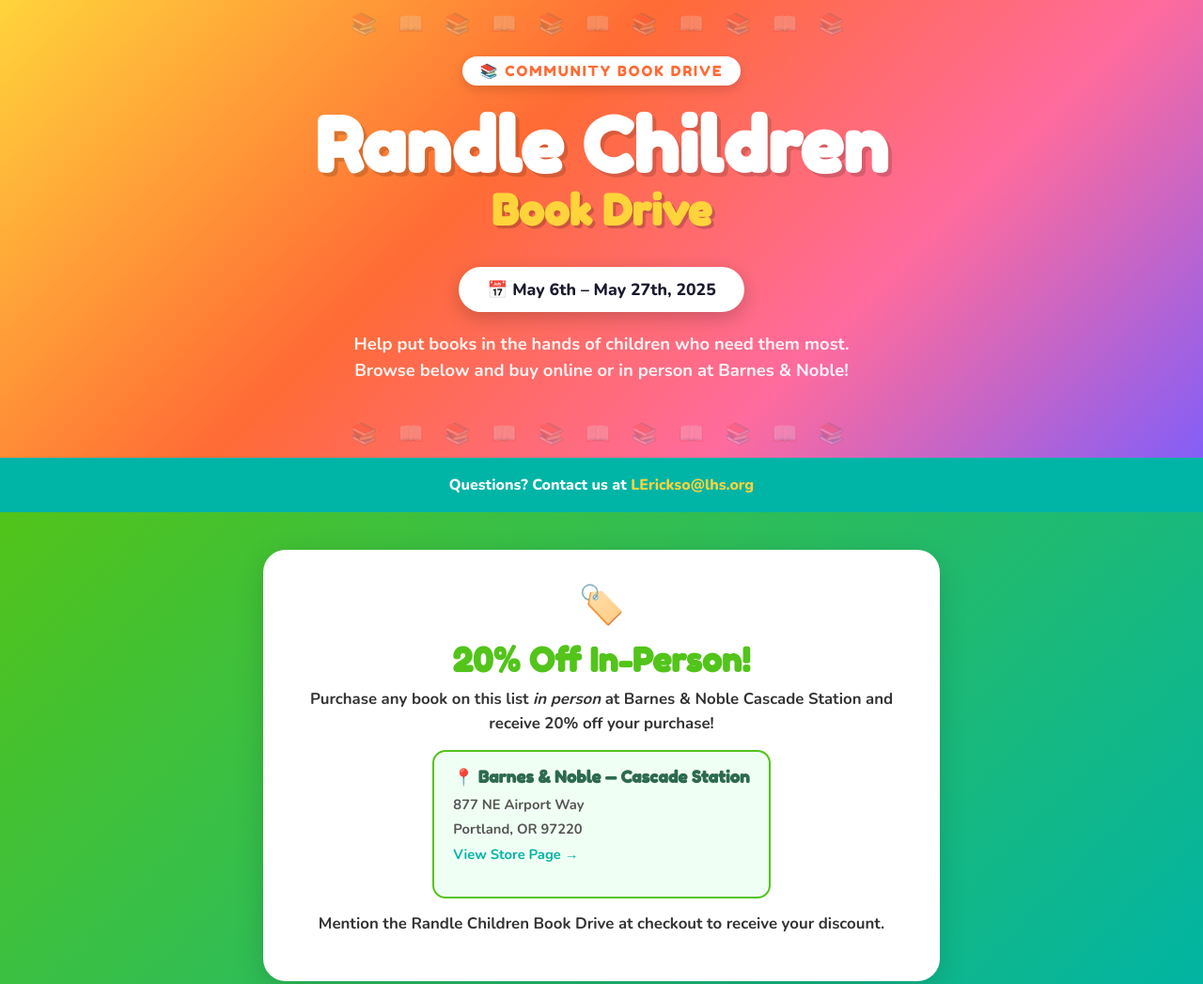
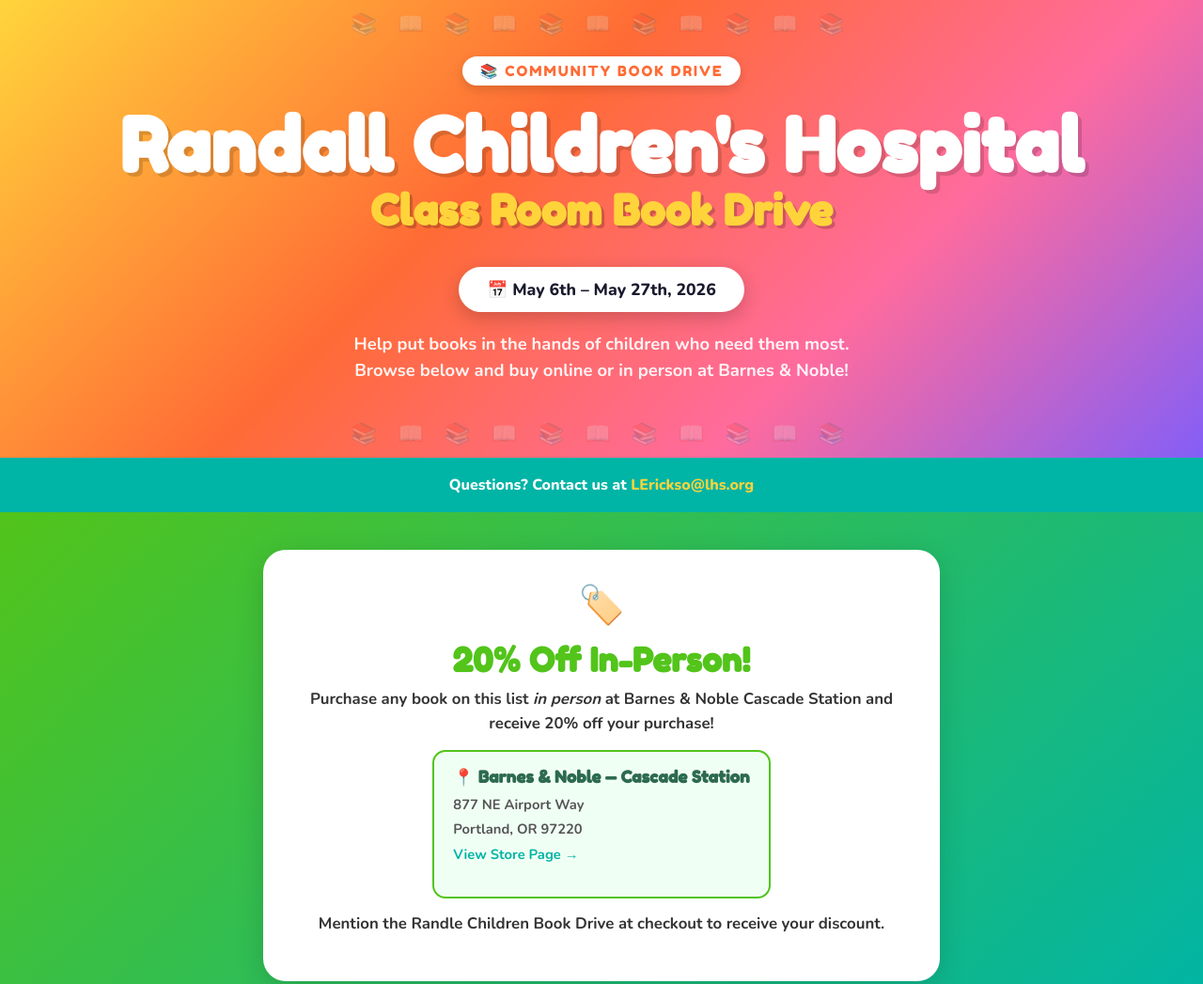
Before and after one commit to Take5nutrition/randle-book-drive, a plain HTML site: page index.html in a window 1280 px wide. Shown: the top 1047 px of the page at 94% size. Drawn offline with nearby package versions, Linux system fonts and the light colour scheme.

Commit message:
Update title to Randall Children's Hospital, date to 2026, reset storage key
Co-Authored-By: Claude Sonnet 4.6 <noreply@anthropic.com>

```diff
--- a/index.html
+++ b/index.html
@@ -3,7 +3,7 @@
 <head>
 <meta charset="UTF-8">
 <meta name="viewport" content="width=device-width, initial-scale=1.0">
-<title>Randle Children Book Drive</title>
+<title>Randall Children's Hospital Class Room Book Drive</title>
 <link href="https://fonts.googleapis.com/css2?family=Fredoka+One&family=Nunito:wght@400;600;700;800&display=swap" rel="stylesheet">
 <style>
   :root {
@@ -200,8 +200,8 @@
 <!-- HERO -->
 <section class="hero">
   <div class="hero-badge">📚 Community Book Drive</div>
-  <h1>Randle Children<span>Book Drive</span></h1>
-  <div class="hero-dates">📅 May 6th – May 27th, 2025</div>
+  <h1>Randall Children's Hospital<span>Class Room Book Drive</span></h1>
+  <div class="hero-dates">📅 May 6th – May 27th, 2026</div>
   <p class="hero-tagline">Help put books in the hands of children who need them most. Browse below and buy online or in person at Barnes & Noble!</p>
 </section>
 
@@ -282,8 +282,8 @@
 </main>
 
 <footer>
-  <div class="footer-logo">📚 Randle Children Book Drive</div>
-  <p>May 6th – May 27th, 2025</p>
+  <div class="footer-logo">📚 Randall Children's Hospital Class Room Book Drive</div>
+  <p>May 6th – May 27th, 2026</p>
   <p>Contact: <a href="mailto:LErickso@lhs.org">LErickso@lhs.org</a></p>
   <p style="margin-top:12px;font-size:.8rem;color:rgba(255,255,255,.4);">Books purchased via Barnes & Noble. Thank you for your generosity!</p>
 </footer>
@@ -376,7 +376,7 @@ const ALL_BOOKS = [
 
 // ── STATE ────────────────────────────────────────────────────────────────
 let purchases = {}; // { bookId: count_purchased }
-const STORAGE_KEY = "randle_book_drive_v2";
+const STORAGE_KEY = "randle_book_drive_v3";
 
 function loadPurchases() {
   try {
```
